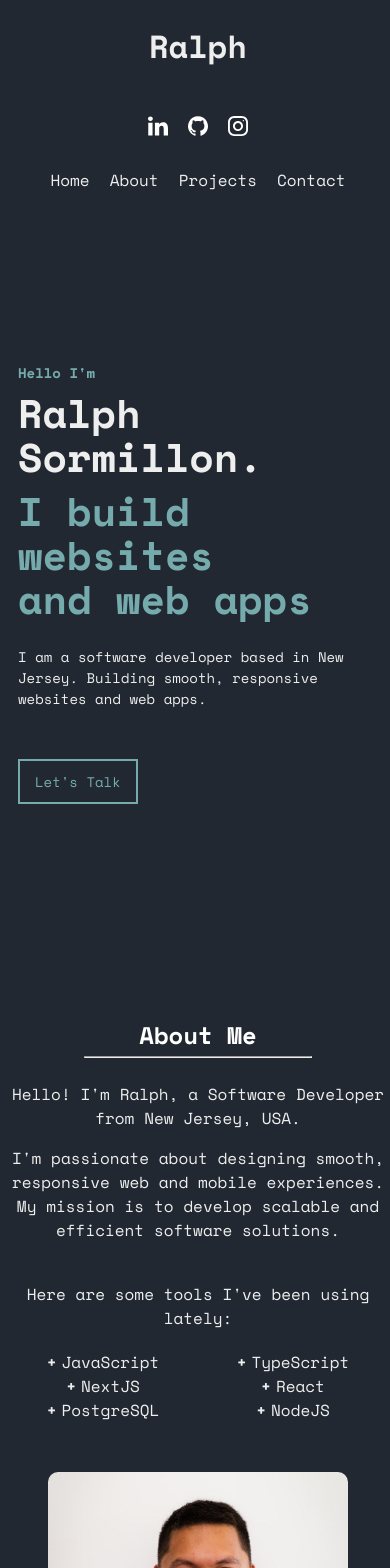
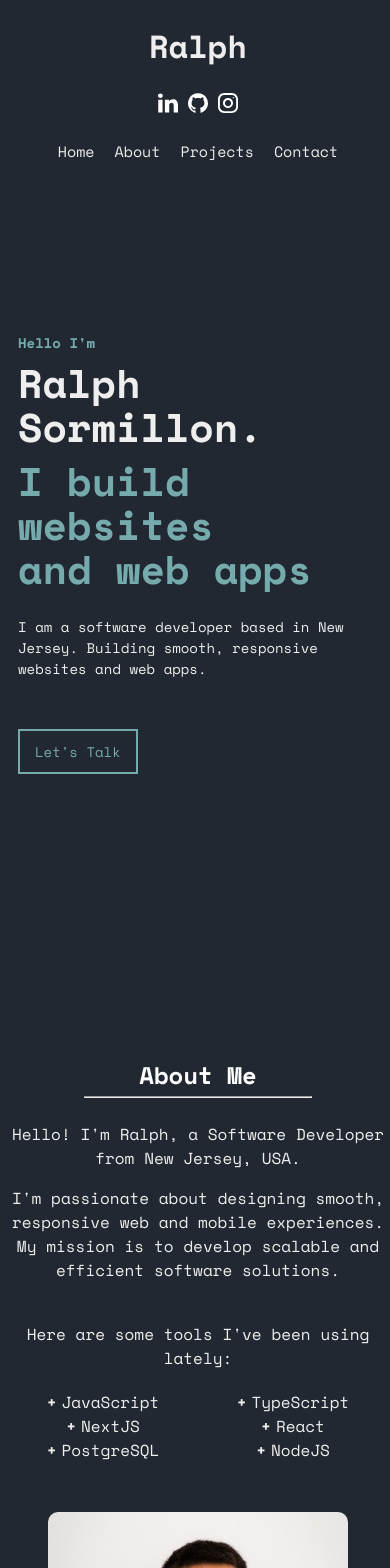
Before and after one commit to vargassormm1/portfolio, a Next.js app: page / in a window 390 px wide. Shown: the top 1568 px of the page. Built offline with nearby package versions, Linux system fonts and the light colour scheme.

Commit message:
styling fixes

```diff
--- a/src/components/About/About.module.css
+++ b/src/components/About/About.module.css
@@ -88,7 +88,7 @@
 }
 @media (max-width: 475px) {
   .container {
-    padding: 50px 0;
+    padding: 120px 0 0 0;
   }
   .sectionHeading {
     margin: 0;
--- a/src/components/Contact/Contact.module.css
+++ b/src/components/Contact/Contact.module.css
@@ -69,7 +69,7 @@
 }
 @media (max-width: 475px) {
   .container {
-    padding: 50px 0;
+    padding: 120px 0 0 0;
   }
   .socials {
     display: flex;
--- a/src/components/Navbar/Navbar.module.css
+++ b/src/components/Navbar/Navbar.module.css
@@ -50,23 +50,25 @@
 @media (max-width: 475px) {
   .navbar {
     flex-direction: column;
-    height: 200px;
+    height: 170px;
   }
   .navLinks li {
     padding: 0 10px;
+    font-size: 15px;
   }
   .socials {
     display: flex;
     justify-content: center;
     list-style-type: none;
     padding: 0;
-    margin: 0;
+    margin: 20px 0 0 0;
   }
   .socials li {
-    margin: 10px;
+    margin: 5px;
   }
   .socials li a {
     fill: white;
+    font-size: 15px;
   }
   .socials li a:hover {
     fill: #76abae;
--- a/src/components/Projects/Projects.module.css
+++ b/src/components/Projects/Projects.module.css
@@ -36,7 +36,7 @@
 }
 @media (max-width: 475px) {
   .container {
-    padding: 50px 0;
+    padding: 120px 0 0 0;
   }
   .sectionHeading {
     text-align: center;
```
